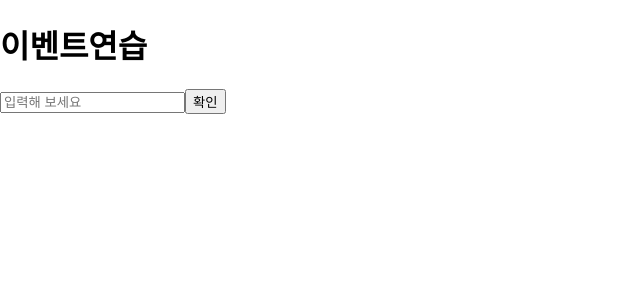
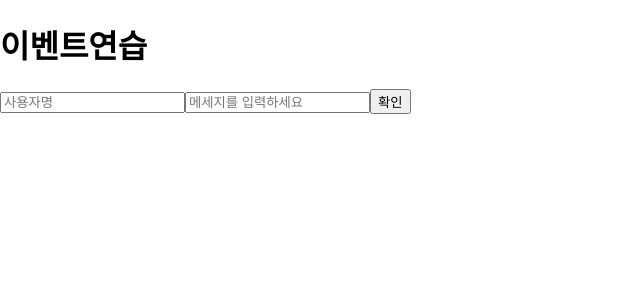
Before and after one commit to thejsw/JSstudy, a React (Create React App) app in the folder JSstudy/React/ReactVelopert/hello-react/: page / in a window 1280 px wide. Shown: the top 300 px of the page, without its empty margins (0-640 px from the left). Built offline with nearby package versions, Linux system fonts and the light colour scheme.

Commit message:
React Velopert - EventHandling - 함수 컴포넌트로 구현

```diff
--- a/JSstudy/React/ReactVelopert/hello-react/src/study/ch4_EventPractice.js
+++ b/JSstudy/React/ReactVelopert/hello-react/src/study/ch4_EventPractice.js
@@ -1,44 +1,40 @@
-import { Component } from "react";
+import { useState } from "react";
 
-class EventPractice extends Component {
-  state = {
-    message: "",
+const EventPractice = () => {
+  const [username, setUsername] = useState("");
+  const [message, setMessage] = useState("");
+  const onChangeUsername = (e) => setUsername(e.target.value);
+  const onChangeMessage = (e) => setMessage(e.target.value);
+  const onClick = () => {
+    alert(username + ": " + message);
+    setUsername("");
+    setMessage("");
   };
-
-  constructor(props) {
-    super(props);
-    this.handleChange = this.handleChange.bind(this);
-    this.handleClick = this.handleClick.bind(this);
+  const onKeyPress = (e) => {
+    if (e.key === "Enter") {
+      onClick();
     }
-
-  handleChange = (e) => {
-    this.setState({
-      message: e.target.value,
-    });
   };
-
-  handleClick = () => {
-    alert(this.state.message);
-    this.setState({
-      message: "",
-    });
-  };
-
-  render() {
   return (
     <div>
       <h1>이벤트연습</h1>
       <input
-          text="text"
+        type="text"
+        name="username"
+        placeholder="사용자명"
+        value={username}
+        onChange={onChangeUsername}
+      ></input>
+      <input
+        type="text"
         name="message"
-          placeholder="입력해 보세요"
-          value={this.state.message}
-          onChange={this.state.message}
-        />
-        <button onClick={this.state.message}>확인</button>
+        placeholder="메세지를 입력하세요"
+        value={message}
+        onChange={onChangeMessage}
+        onKeyPress={onKeyPress}
+      ></input>
+      <button onClick={onClick}>확인</button>
     </div>
   );
-  }
-}
-
+};
 export default EventPractice;
```
Lines whose indentation alone changed are shown as unchanged.
